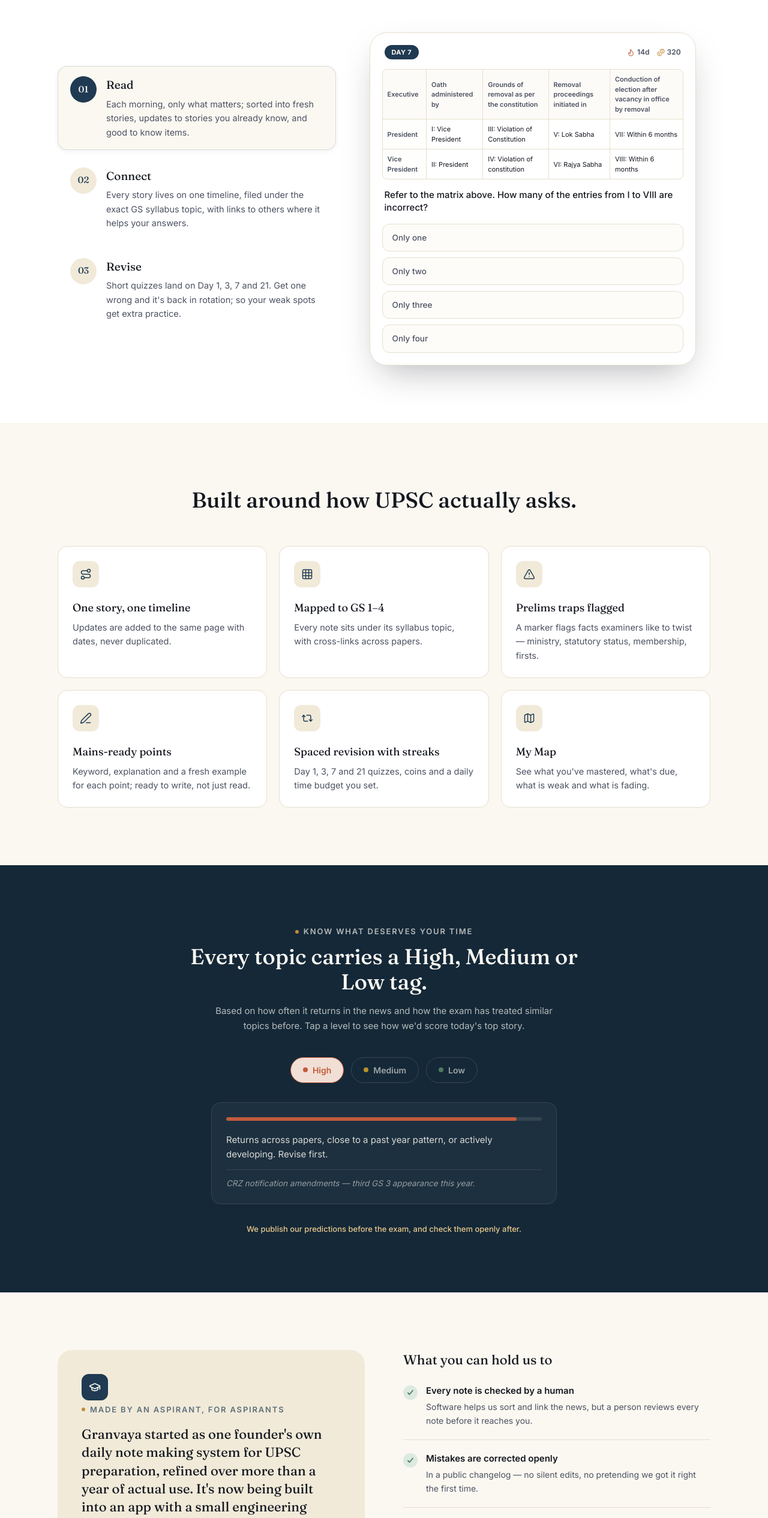
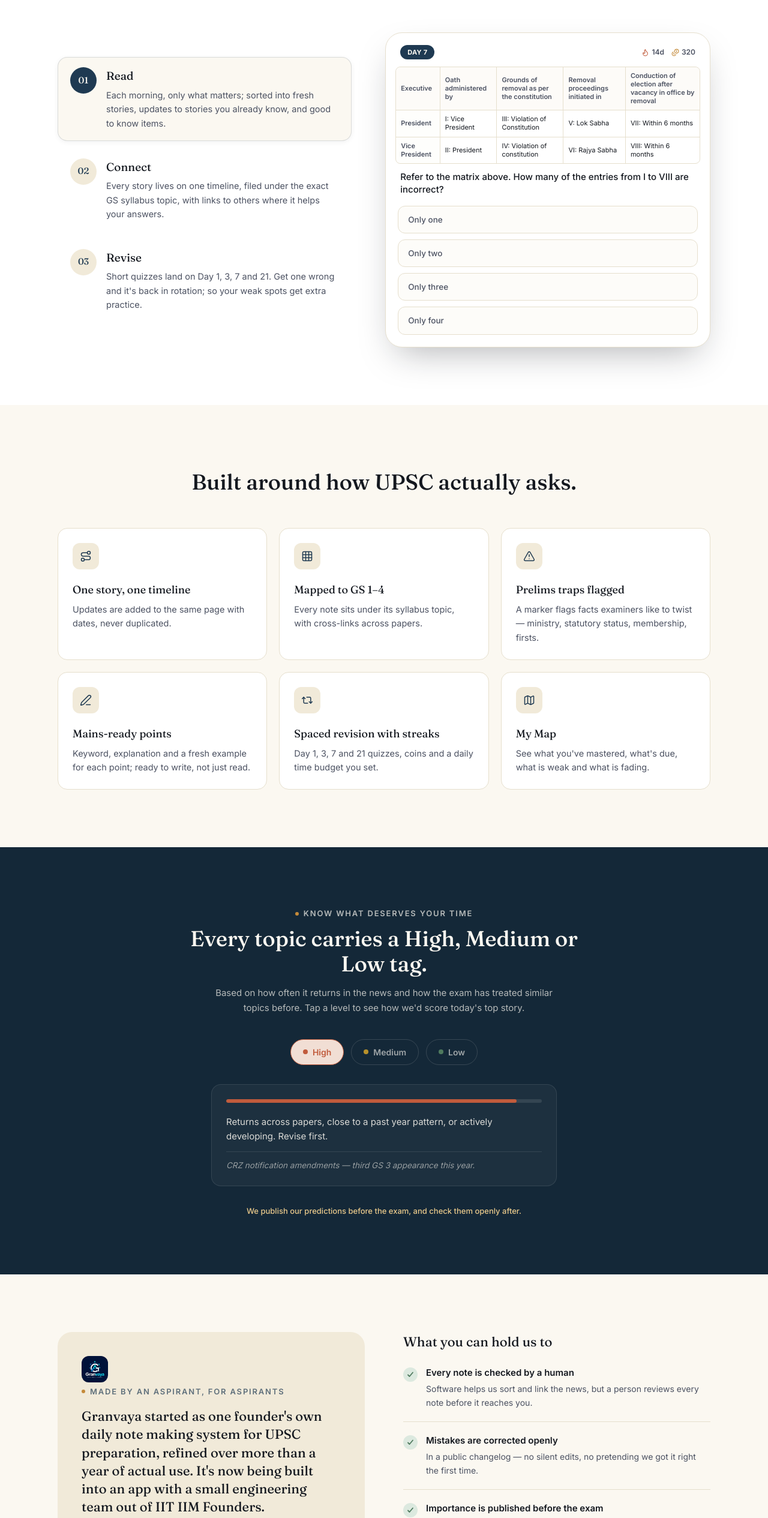
Before and after one commit to granvaya/landing-page, a React (Vite) app: page / in a window 1280 px wide. Shown: the part 1512-4042 px from the top of the page at 60% size. Built offline with nearby package versions, Linux system fonts and the light colour scheme.

Commit message:
fix: replace icons with logo, make RevisionQuiz mobile-responsive

```diff
--- a/src/components/About.jsx
+++ b/src/components/About.jsx
@@ -1,6 +1,6 @@
 import { useState } from "react";
 import { motion, AnimatePresence } from "framer-motion";
-import { GraduationCap, X, FileText, ChevronDown } from "lucide-react";
+import { X, FileText, ChevronDown } from "lucide-react";
 import { about, trust } from "../data/content";
 import { SectionEyebrow } from "./Section";
 
@@ -18,9 +18,7 @@
             transition={{ duration: 0.5 }}
             className="rounded-3xl bg-cream-deep p-8 sm:p-10"
           >
-            <span className="flex h-11 w-11 items-center justify-center rounded-xl bg-navy text-cream">
-              <GraduationCap size={20} />
-            </span>
+            <img src="/granvayalogo.jpg" alt="Granvaya" className="h-11 w-auto rounded-xl" />
             <SectionEyebrow>{about.kicker}</SectionEyebrow>
             <p className="font-display mt-4 text-[22px] leading-snug text-ink">
               {about.body}
--- a/src/components/Footer.jsx
+++ b/src/components/Footer.jsx
@@ -1,4 +1,4 @@
-import { BookOpenText } from "lucide-react";
+
 import { footer } from "../data/content";
 
 function InstagramIcon(props) {
@@ -35,9 +35,7 @@
         <div className="flex flex-col gap-10 sm:flex-row sm:items-start sm:justify-between">
           <div>
             <a href="#top" className="flex items-center gap-2.5">
-              <span className="flex h-8 w-8 items-center justify-center rounded-lg bg-cream text-navy">
-                <BookOpenText size={16} strokeWidth={2} />
-              </span>
+              <img src="/granvayalogo.jpg" alt="Granvaya" className="h-8 w-auto rounded-lg" />
               <span className="font-display text-[18px] font-medium text-cream">Granvaya</span>
             </a>
             <p className="mt-3 text-[13.5px]">{footer.tagline}</p>
--- a/src/components/RevisionQuiz.jsx
+++ b/src/components/RevisionQuiz.jsx
@@ -20,10 +20,10 @@
   const reset = () => setSelected(null);
 
   return (
-    <div className="relative">
-      <div className="absolute -left-5 -bottom-5 h-full w-full rounded-[28px] bg-sage-soft/60 -z-10" />
+    <div className="relative w-full">
+      <div className="absolute -left-2 sm:-left-5 -bottom-3 sm:-bottom-5 h-full w-full rounded-[20px] sm:rounded-[28px] bg-sage-soft/60 -z-10" />
 
-      <div className="w-full max-w-[550px] rounded-[28px] border border-cream-line bg-white p-5 shadow-lift">
+      <div className="w-full sm:max-w-[550px] rounded-[20px] sm:rounded-[28px] border border-cream-line bg-white p-4 sm:p-5 shadow-lift">
         <div className="flex items-center justify-between px-1">
           <span className="rounded-full bg-navy px-3 py-1 text-[11px] font-bold uppercase tracking-wide text-cream">
             {revisionCard.day}
@@ -39,12 +39,12 @@
         </div>
 
         {revisionCard.matrix && (
-          <div className="mt-4 overflow-x-auto rounded-lg border border-cream-line">
-            <table className="w-full min-w-[500px] text-left text-[10px] sm:text-[11px] border-collapse">
+          <div className="mt-3 -mx-1 overflow-x-auto rounded-lg border border-cream-line">
+            <table className="w-full min-w-[480px] text-left text-[9px] sm:text-[11px] border-collapse">
               <thead>
                 <tr className="bg-cream/50">
                   {revisionCard.matrix.headers.map((h, i) => (
-                    <th key={i} className="border-b border-r border-cream-line p-2 font-semibold text-ink-soft last:border-r-0">
+                    <th key={i} className="border-b border-r border-cream-line p-1.5 sm:p-2 font-semibold text-ink-soft last:border-r-0 leading-tight">
                       {h}
                     </th>
                   ))}
@@ -53,11 +53,11 @@
               <tbody>
                 {revisionCard.matrix.rows.map((row, i) => (
                   <tr key={i} className="border-b border-cream-line last:border-b-0">
-                    <td className="border-r border-cream-line p-2 font-semibold text-ink-soft bg-cream/20">
+                    <td className="border-r border-cream-line p-1.5 sm:p-2 font-semibold text-ink-soft bg-cream/20 leading-tight">
                       {row.executive}
                     </td>
                     {row.cols.map((col, j) => (
-                      <td key={j} className="border-r border-cream-line p-2 text-ink last:border-r-0">
+                      <td key={j} className="border-r border-cream-line p-1.5 sm:p-2 text-ink last:border-r-0 leading-tight">
                         {col}
                       </td>
                     ))}
@@ -68,7 +68,7 @@
           </div>
         )}
 
-        <p className="mt-4 px-1 text-[15px] font-medium leading-snug text-ink">
+        <p className="mt-3 px-1 text-[13px] sm:text-[15px] font-medium leading-snug text-ink">
           {revisionCard.question}
         </p>
 
```
